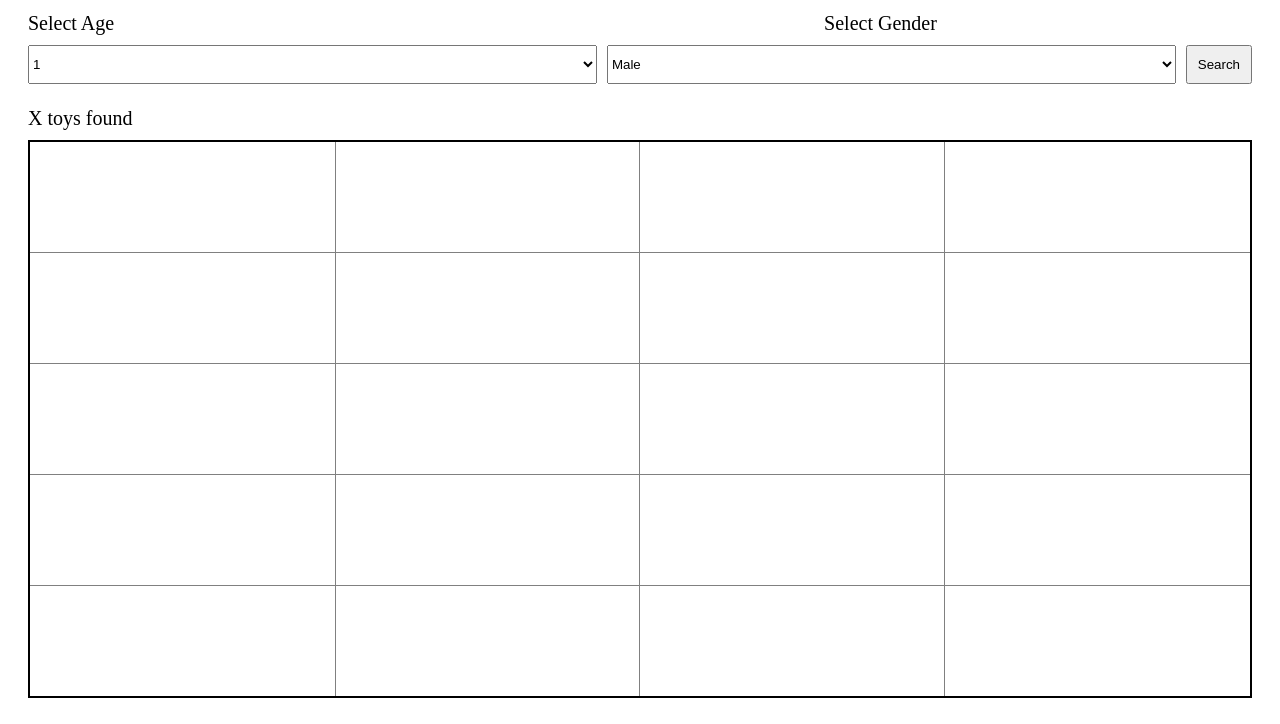
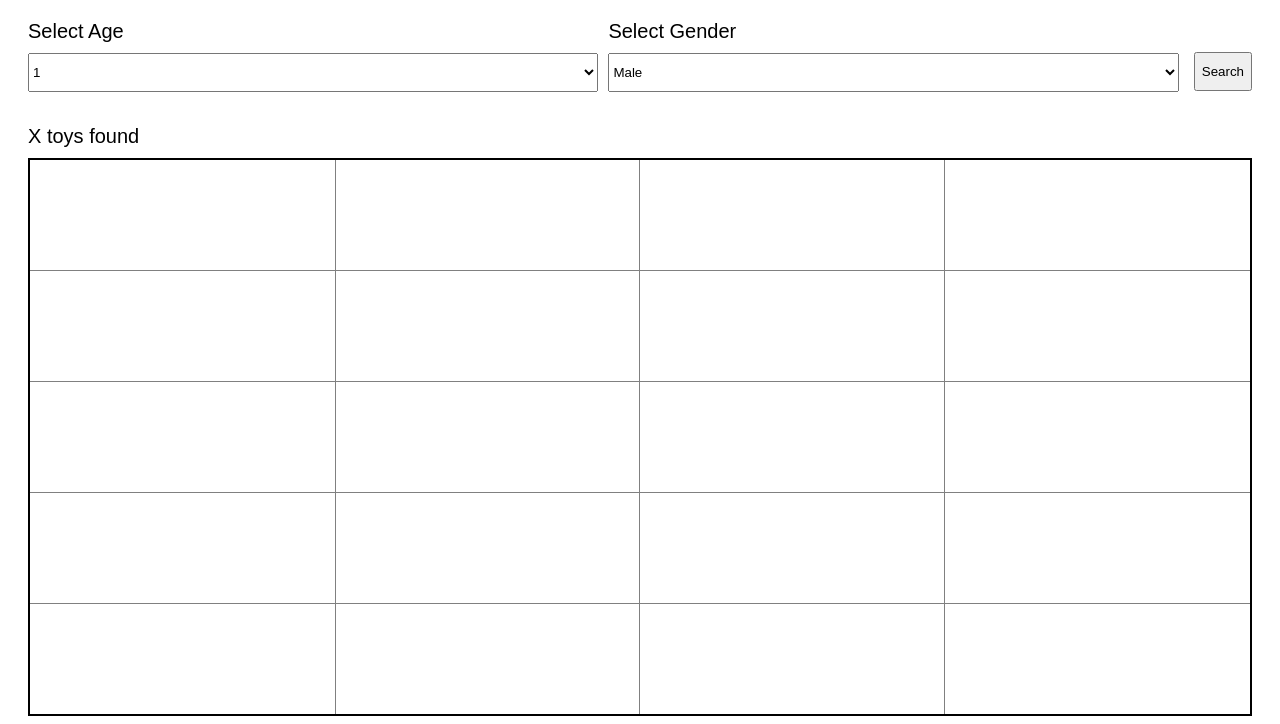
Before and after one commit to SupachotT/HTML101, a plain HTML site: page index.html in a window 1280 px wide. Shown: the part 117-841 px from the top of the page. Drawn offline with Linux system fonts and the light colour scheme.

Commit message:
ส่ div ครอบ dropdown ทั้ง 2 อัน และ แก้ style ที่ tag head

```diff
--- a/index.html
+++ b/index.html
@@ -8,6 +8,7 @@
     <style>
         body{
             display: grid;
+            font-family: sans-serif;
             font-size: 20px;
         }
         .container{
@@ -16,7 +17,7 @@
         }
         .header{
             padding-top: 20px;
-            margin-left: 30px;
+            margin-left: 15px;
         }
         .form, .labelFrom{
             display: flex;
@@ -38,25 +39,27 @@
         td{
             padding: 55px;
         }
-        .labelFrom{
-            margin-bottom: 10px;
-        }
         .button{
-            margin-left: 10px;
-            padding: 10px;
+            margin-left: 15px;
+            margin-top: 42px;
+            padding-block: 10px;
         }
         .topicAftersearch{
             margin-bottom: 10px;
         }
-        #selectAge, #selectGender{
+        .form_select_age, .form_select_gender{
             width: 50%;
             padding-block: 10px
         }
-        #selectGender{
+        .form_select_gender{
             margin-left: 10px;
         }
-        #genderLabel{
-            margin-left: 710px;
+        #selectAge, #selectGender{
+            width: 100%;
+            padding-block: 10px
+        }
+        #ageLabel, #genderLabel{
+            margin-bottom: 10px;
         }
     </style>
 </head>
@@ -66,11 +69,9 @@
         <div class="header">
             <h1>Search Toy</h1>
         </div>
-        <div class="labelFrom">
-            <span id="ageLabel">Select Age</span>
-            <span id="genderLabel">Select Gender</span>
-        </div>
         <div class="form">
+            <div class="form_select_age">
+                <div id="ageLabel">Select Age</div>
                 <select name="selectAge" id="selectAge">
                     <option value="1">1</option>
                     <option value="2">2</option>
@@ -79,12 +80,18 @@
                     <option value="5">5</option>
                     <option value="6">6</option>
                 </select>
+            </div>
+            <div class="form_select_gender">
+                <div id="genderLabel">Select Gender</div>
                 <select name="selectGender" id="selectGender">
                     <option value="Male">Male</option>
                     <option value="Female">Female</option>
                     <option value="Neutral">Neutral</option>
                 </select>
+            </div>
+            <div class="but">
                 <button class="button">Search</button>
+            </div>
         </div>
         <br />
         <div class="result">
```
Lines whose indentation alone changed are shown as unchanged.
